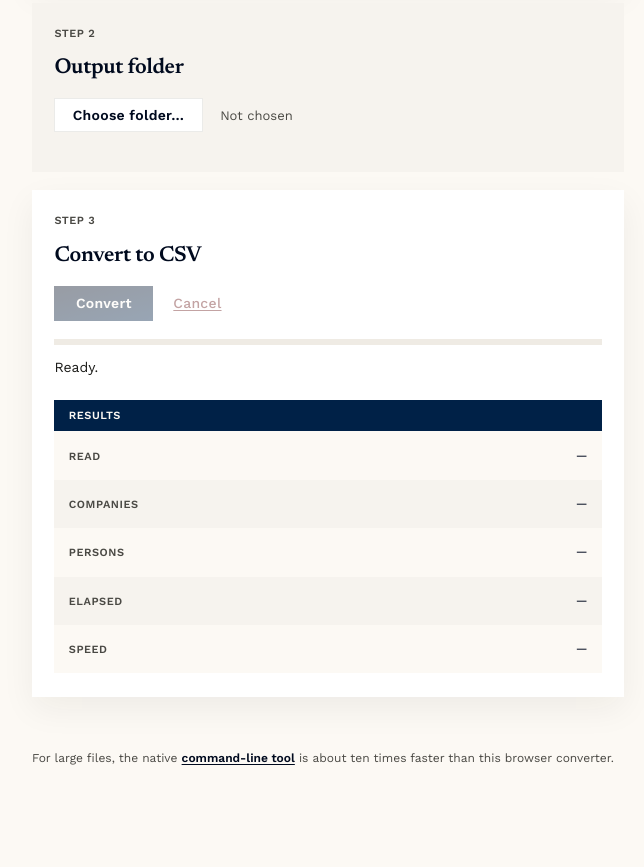
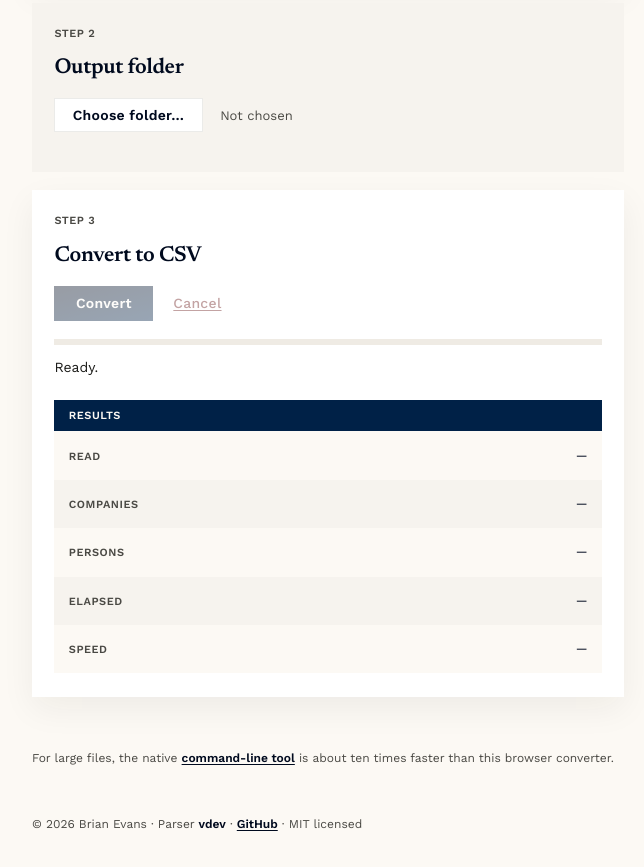
Before and after one commit to mrbrianevans/ch-fixedwidth, a website with bundled scripts: page web/index.html in a window 1280 px wide. Shown: the part 499-1366 px from the top of the page, without its empty margins (312-956 px from the left). Before the commit the page ends 1332 px from the top, so only its background shows below. Built offline with nearby package versions, Linux system fonts and the light colour scheme.

Commit message:
Add site footer with copyright, parser version, and licence
Footer shows the current year, Brian Evans copyright, parser version
from wasm-ts (injected at build), link to the GitHub repo, and MIT.
CLI tip stays above the footer.

Prompt: can you add a footer to the site. it should say copyright brian evans currentYear, and have the version of the parser used on the site, so that users can see which version is running. it should link to the git repo: https://github.com/mrbrianevans/ch-fixedwidth, and say MIT licensed.

```diff
--- a/web/index.html
+++ b/web/index.html
@@ -25,7 +25,7 @@
   <body>
     <main class="page">
       <header class="masthead">
-        <p class="kicker">Products 195 / 216 · CSV</p>
+        <p class="kicker">Products 195 / 216 · FIXED WIDTH TO CSV</p>
         <h1>Officers bulk data converter</h1>
         <p class="lede">
           Convert fixed-width officers bulk files (<code>.dat</code>) into tabular
@@ -95,11 +95,21 @@
         </dl>
       </section>
 
-      <p class="footer">
+      <p class="tip">
         For large files, the native
         <a href="https://github.com/mrbrianevans/ch-fixedwidth/releases">command-line tool</a>
         is about ten times faster than this browser converter.
       </p>
+
+      <footer class="site-footer">
+        <p>
+          &copy; <span id="copyright-year"></span> Brian Evans
+          &middot; Parser <span id="parser-version"></span>
+          &middot;
+          <a href="https://github.com/mrbrianevans/ch-fixedwidth">GitHub</a>
+          &middot; MIT licensed
+        </p>
+      </footer>
     </main>
   </body>
 </html>
--- a/web/src/main.ts
+++ b/web/src/main.ts
@@ -42,6 +42,8 @@ let converting = false;
 
 /** Injected by production build; falls back for local tooling. */
 declare const __WORKER_URL__: string | undefined;
+/** Injected from wasm-ts/package.json at build time. */
+declare const __PARSER_VERSION__: string | undefined;
 
 function basenameWithoutExt(name: string): string {
   const i = name.lastIndexOf(".");
@@ -414,8 +416,23 @@ function initOutputStep(): void {
   }
 }
 
+function initSiteFooter(): void {
+  const yearEl = document.getElementById("copyright-year");
+  if (yearEl) yearEl.textContent = String(new Date().getFullYear());
+
+  const verEl = document.getElementById("parser-version");
+  if (verEl) {
+    const v =
+      typeof __PARSER_VERSION__ !== "undefined" && __PARSER_VERSION_
+        ? __PARSER_VERSION__
+        : "dev";
+    verEl.textContent = v.startsWith("v") ? v : `v${v}`;
+  }
+}
+
 function init(): void {
   initOutputStep();
+  initSiteFooter();
 
   el.btnOpen.addEventListener("click", () => void pickInputFile());
   el.btnOutdir.addEventListener("click", () => void pickOutputDir());
--- a/web/styles.css
+++ b/web/styles.css
@@ -399,9 +399,9 @@ body {
   text-align: right;
 }
 
-/* —— Footer —— */
+/* —— Tip + site footer —— */
 
-.footer {
+.tip {
   margin: 2rem 0 0;
   padding-top: 1.25rem;
   font-size: var(--body-sm);
@@ -409,7 +409,8 @@ body {
   line-height: 1.6;
 }
 
-.footer a {
+.tip a,
+.site-footer a {
   color: var(--primary);
   font-weight: 600;
   text-decoration: underline;
@@ -417,8 +418,28 @@ body {
   text-decoration-thickness: 1px;
 }
 
-.footer a:hover {
+.tip a:hover,
+.site-footer a:hover {
   text-decoration-thickness: 2px;
+}
+
+.site-footer {
+  margin: 1.75rem 0 0;
+  padding: 1.15rem 0 0;
+  font-size: var(--body-sm);
+  color: var(--on-surface-variant);
+  line-height: 1.65;
+  /* No-line rule: separate from content via spacing, not a border */
+}
+
+.site-footer p {
+  margin: 0;
+}
+
+#parser-version {
+  font-variant-numeric: tabular-nums;
+  color: var(--primary);
+  font-weight: 600;
 }
 
 /* —— Reduced motion —— */
```
Also changed, not shown: web/scripts/build.ts (+20 -0 lines).
